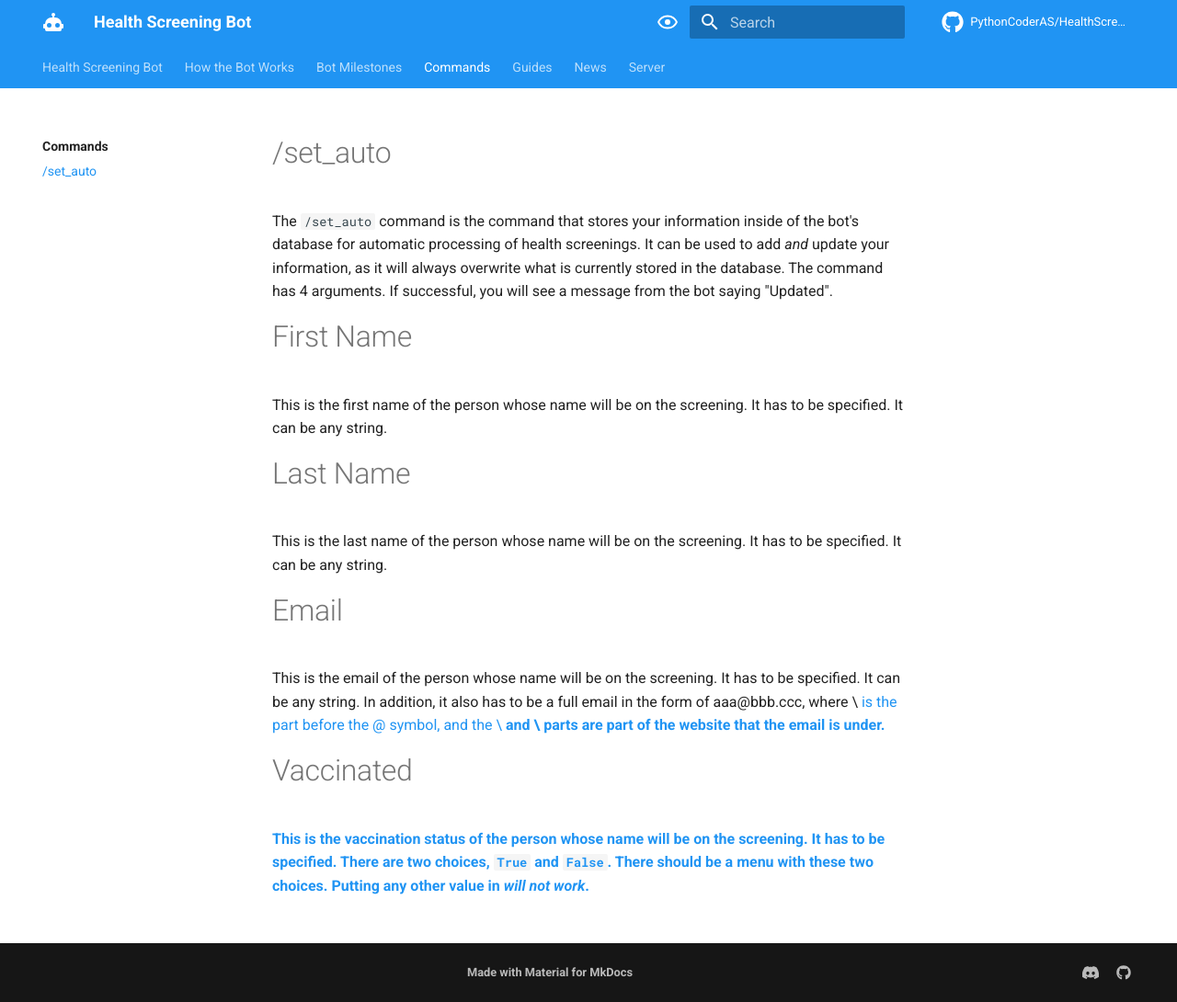
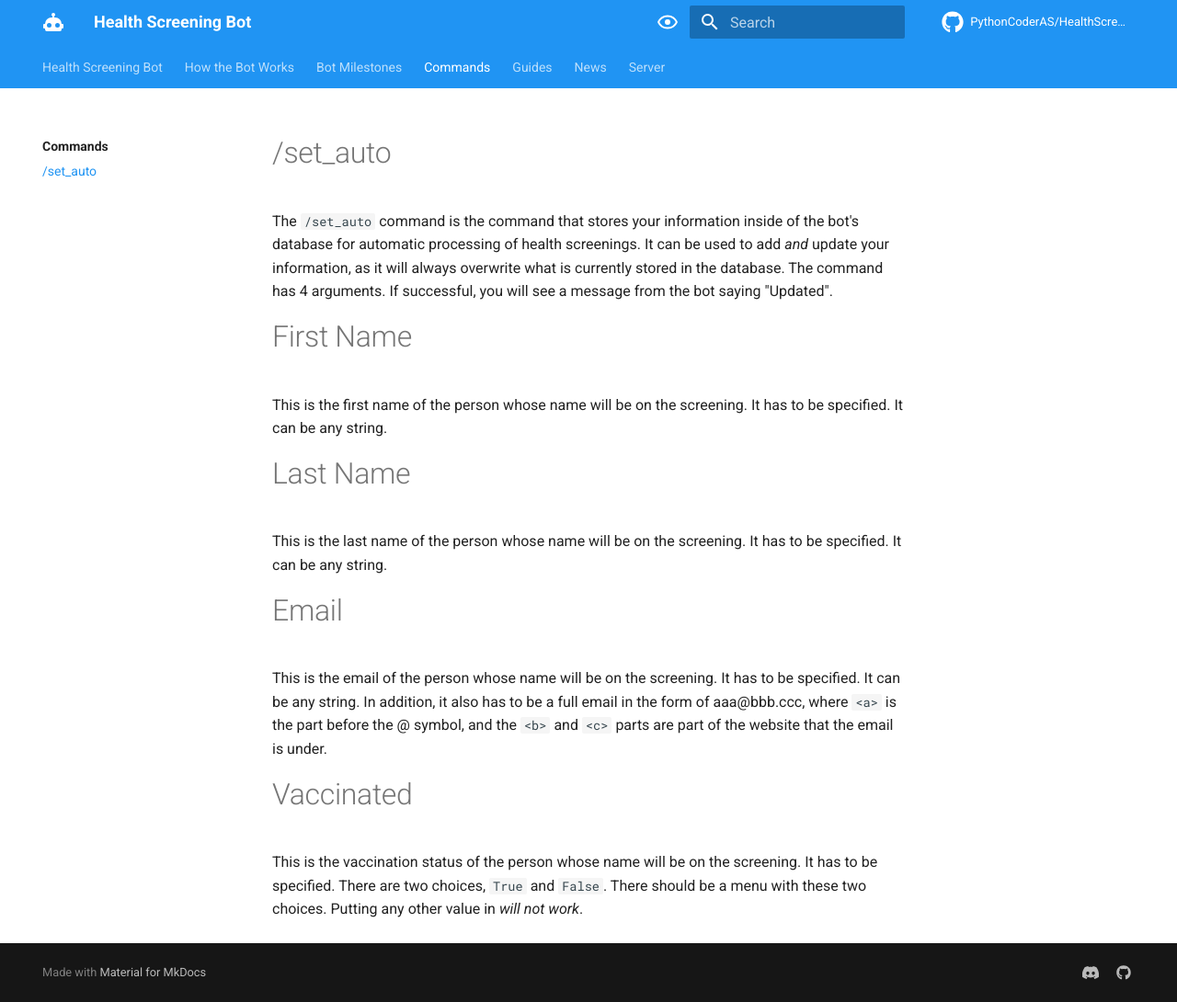
Before and after one commit to HealthScreening/HealthScreeningBot, an MkDocs documentation site: the page built from docs/docs/commands/set-auto.md, in a window 1280 px wide and 1090 px high. Shown: the whole window at 92% size. Built offline with MkDocs 1.6.1 and Material for MkDocs 9.7.7, drawn with Linux system fonts in a browser that asks for light colours; comment, search, counter and statistics services are not loaded.

Commit message:
Fix formatting

```diff
--- a/docs/docs/commands/set-auto.md
+++ b/docs/docs/commands/set-auto.md
@@ -21,8 +21,8 @@ It has to be specified. It can be any string.
 
 This is the email of the person whose name will be on the screening. It
 has to be specified. It can be any string. In addition, it also has to
-be a full email in the form of aaa@bbb.ccc, where \<a> is the part
-before the @ symbol, and the \<b> and \<c> parts are part of the website
+be a full email in the form of aaa@bbb.ccc, where `<a>` is the part
+before the @ symbol, and the `<b>` and `<c>` parts are part of the website
 that the email is under.
 
 # Vaccinated
```
